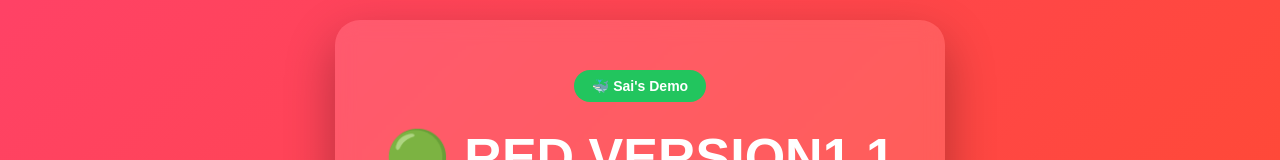
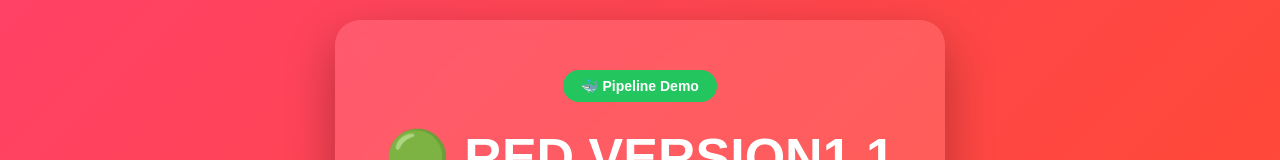
Before and after one commit to Bhargav6991/docker-cicd-demo, a plain HTML site: page index.html in a window 1280 px wide. Shown: the part 197-357 px from the top of the page. Drawn offline with Linux system fonts and the light colour scheme.

Commit message:
Change badge text from 'Bhargav's Demo' to 'Pipeline Demo'

```diff
--- a/index.html
+++ b/index.html
@@ -75,7 +75,7 @@
 
     <div class="container">
 
-        <div class="badge">🐳 Sai's Demo</div>
+        <div class="badge">🐳 Pipeline Demo</div>
 
         <h1>🟢 RED VERSION1.1</h1>
 
```
